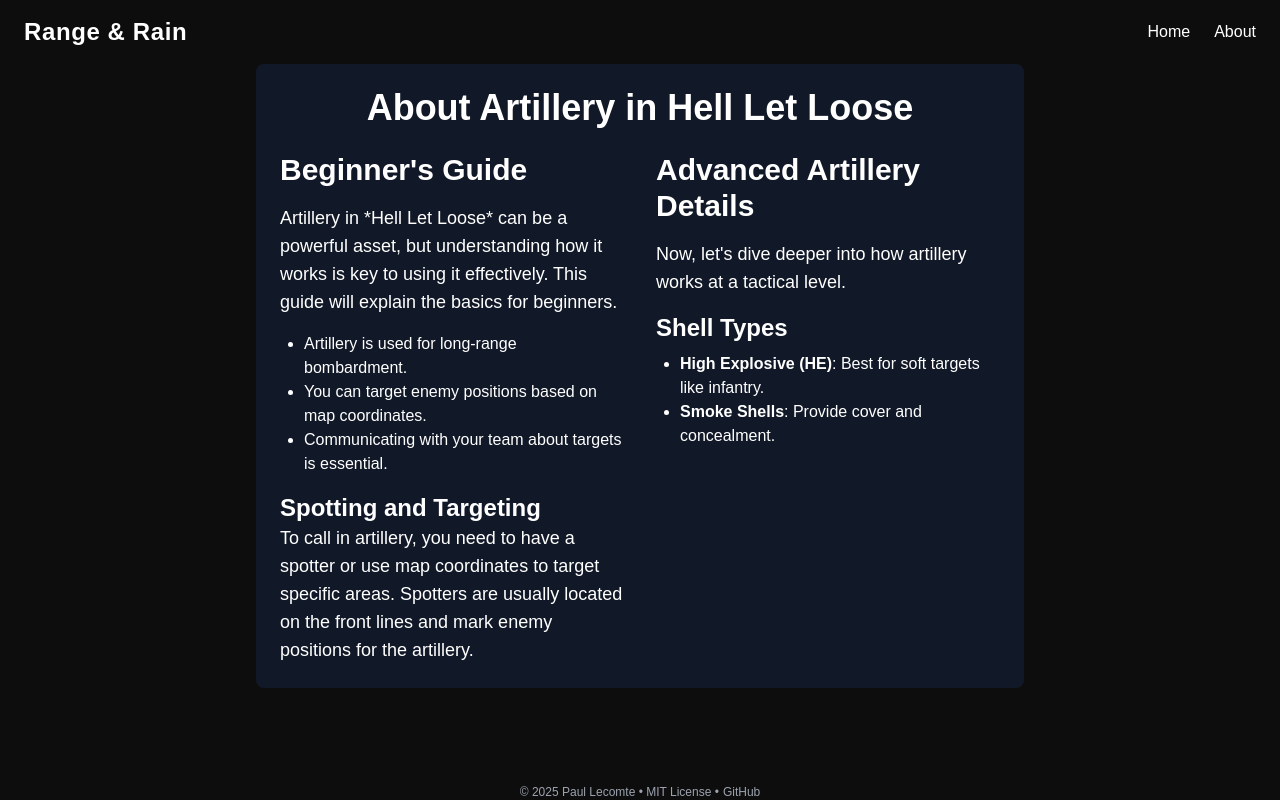
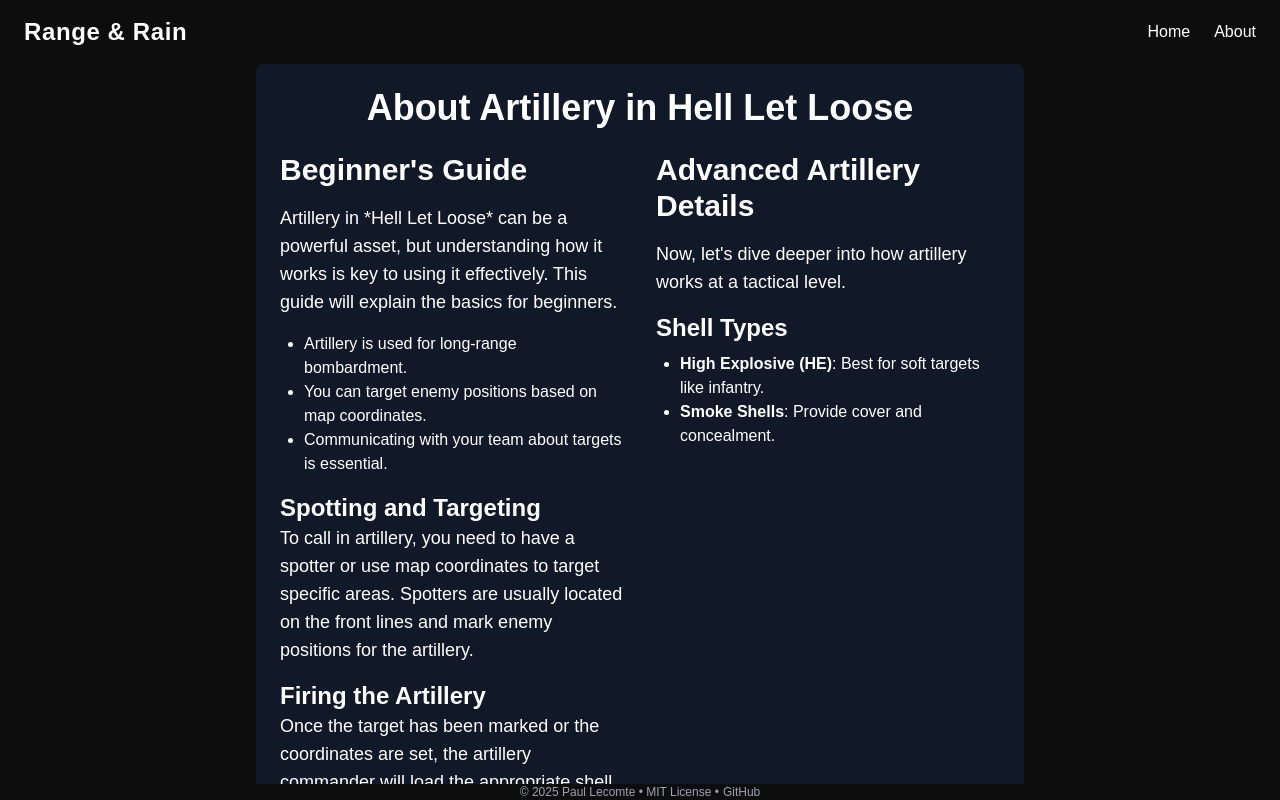
Before and after one commit to Paul-Lecomte/RangeAndRain, a Next.js app: page /about in a window 1280 px wide. Built offline with nearby package versions, Linux system fonts and the light colour scheme.

Commit message:
more beginner info

```diff
--- a/src/app/about/page.js
+++ b/src/app/about/page.js
@@ -18,6 +18,10 @@
                     <p className="text-lg">
                         To call in artillery, you need to have a spotter or use map coordinates to target specific areas. Spotters are usually located on the front lines and mark enemy positions for the artillery.
                     </p>
+                    <h3 className="text-2xl font-semibold mt-4">Firing the Artillery</h3>
+                    <p className="text-lg">
+                        Once the target has been marked or the coordinates are set, the artillery commander will load the appropriate shell and fire. Timing and accuracy are key to hitting the target effectively.
+                    </p>
                 </div>
 
                 <div>
```
